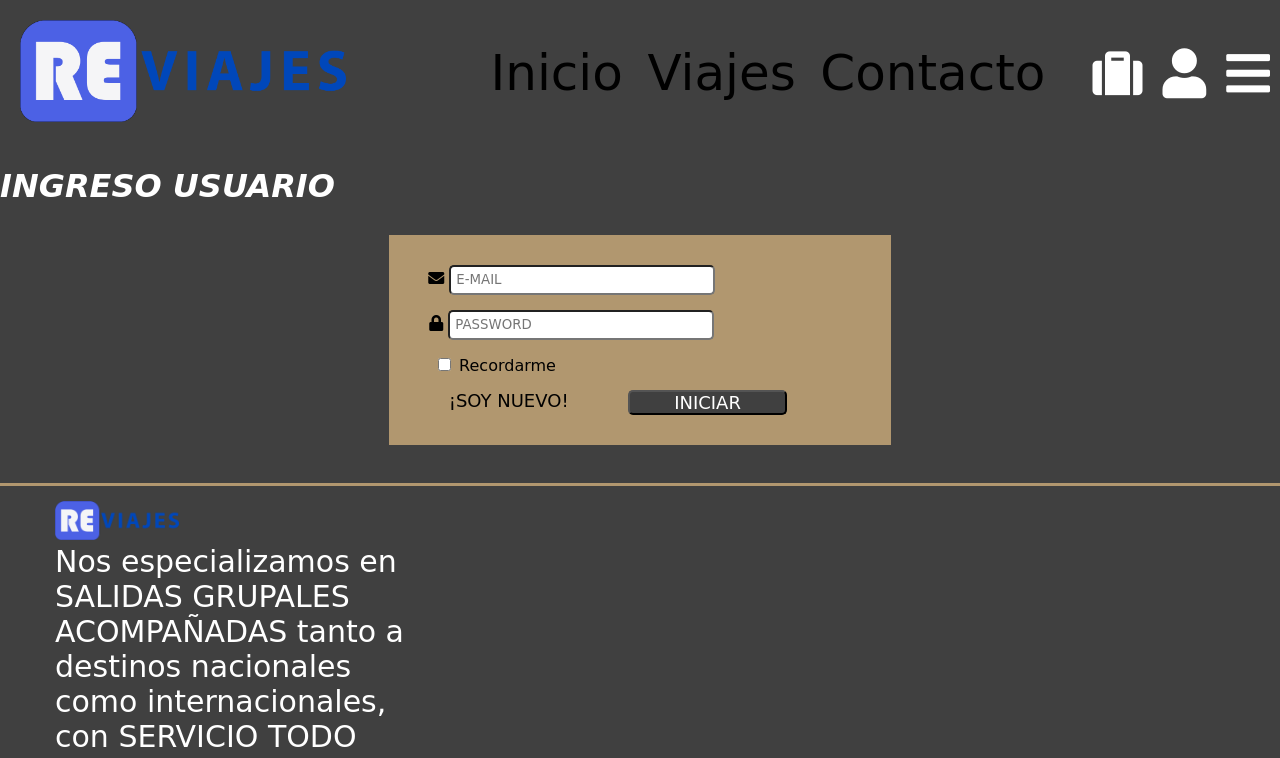
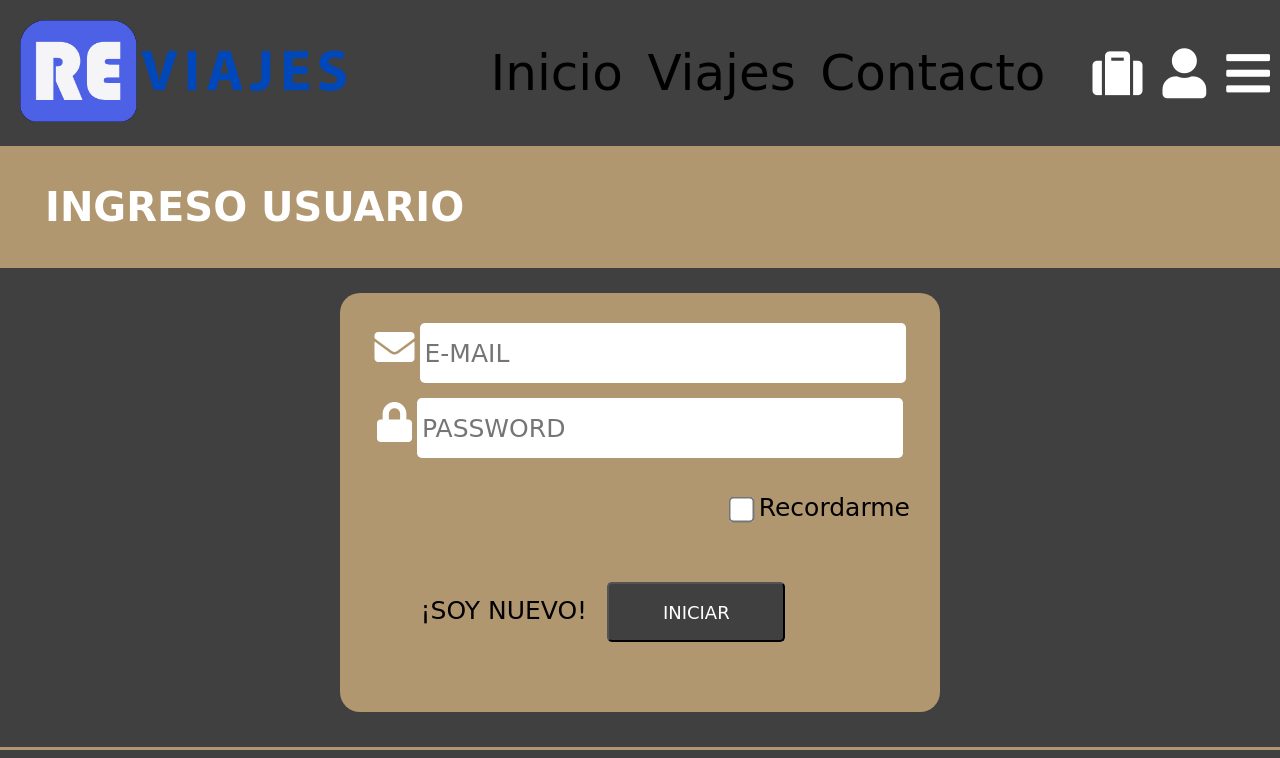
Before and after one commit to ricardoarielmartinez/grupo_9_REviajes, a website: page views/login.html in a window 1280 px wide. Shown: the top 758 px of the page. Drawn offline with Linux system fonts and the light colour scheme; files that its build step writes are made by us from their sources; files whose address does not match are found by name; a web font is replaced by a local one.

Commit message:
se modifican css de Login

```diff
--- a/public/css/styles_login.css
+++ b/public/css/styles_login.css
@@ -7,41 +7,51 @@ de la pagina. Como por ejemplo main, header,h1..
 
 
 .form-login{
-    background-color: #b1976f;
+    background-color: #404040;
     padding: 5px;
     text-align: center;
 }
 
-h1{
-    color: #FFFFFF;
-    font-style: italic;
-}
-
 .login-card {
     padding: 30px;
-    width: 100%;
+    min-width: 600px;
     margin: auto;
+    border-radius: 20px;
+    min-width: 300px;
+    max-width: 600px;
+    background-color: #b1976f;
 }
-
-.login-bar {
+.login-bar{
+     width: 100%;
+}
+.login-bar__input {
     border-radius: 5px;
     padding-left: 5px;
     width: 90%;
-    max-width: 300px;
-    height: 30px;
+    min-height: 60px;
     margin-bottom: 15px;
+    font-size: 25px;
+    border-style: none;
 }
 
 .checkbox-recordarme {
-    text-align: justify;
-    margin: 15px;
+    margin-top: 20px;
+    margin-bottom: 20px;
+    text-align: right;
+    font-size: 25px;
+}
+.login-bar__checkbox {
+    transform: scale(2);
+
 }
 
 .button-box{
     display: flex;
-    justify-content:space-around;
+    padding: 20px;
+    justify-content:center;
     text-align: right;
     width: 90%;
+    align-items: baseline;
 }
 
 .button {
@@ -49,11 +59,19 @@ h1{
     background-color: #404040;
     color: #FFFFFF;
     font-size: 18px;
-    width: 40%;
-    padding: 0%;
+    width: 60%;
+    min-height: 60px;
+    margin: 20px;
+
 }
 .link-register{
-    font-size: 18px;
+    min-height: 60px;
+    font-size: 25px;
+}
+
+.fa-envelope, .fa-lock{
+    color: white;
+    font-size: 40px;
 }
 
 
@@ -69,31 +87,3 @@ objetos. Ejemplo  hover, active
 Aca van los estilos correspondiente al comportamiento
 de la pagina de acuerdo a la resolución
 -------------------------------------------------*/
-
-/*tablet*/
-@media (min-width: 768px) {
-
-    .form-login{
-        background-color: #404040;
-    }
-
-    .login-card {
-        padding: 30px;
-        background-color: #b1976f;
-        border: #404040 solid 3px;
-        width: 40%;
-        margin: auto;
-    }
-
-}
-
-@media (min-width: 1000px) {
-
-
-    .login-card {
-        padding: 30px;
-        background-color: #b1976f;
-        width: 40%;
-        margin: auto;
-    }
-}
--- a/views/login.html
+++ b/views/login.html
@@ -12,6 +12,7 @@
         <link href="css/styles.css" rel="stylesheet">
         <link href="css/styles_login.css" rel="stylesheet">
         <link href="css/styles_register.css" rel="stylesheet">
+        <link href="css/styles_productDetail.css" rel="stylesheet">
         <title>reViajes</title>
     </head>
 <body>
@@ -50,14 +51,19 @@
             </nav>
         </div>
     </header>
-    <h1>INGRESO USUARIO</h1>
+    <section class="titulo-detalle">
+        <div>
+            <h2 class="titulo-detalle__destino"> INGRESO USUARIO</h2>
+        </div>
+    </section>
+
     <div class="form-login">
         <form action ="/" method="GET">
             <div class="login-card">
                 <div class="login-bar">
                     <i class="fas fa-envelope"></i>
                     <input
-                        class = "login-bar"
+                        class = "login-bar__input"
                         type="email"
                         name="email"
                         placeholder="E-MAIL"
@@ -68,7 +74,7 @@
                 <div class="login-bar">
                     <i class="fas fa-lock"></i>
                     <input
-                        class ="login-bar"
+                        class ="login-bar__input"
                         type="password"
                         name="pass"
                         placeholder="PASSWORD"
@@ -78,6 +84,7 @@
                 <div class="checkbox-recordarme">
 
                     <input
+                        class ="login-bar__checkbox"
                         type="checkbox"
                         value= "recordarme"
                         name="recordarme"
@@ -86,9 +93,7 @@
                 </div>
                 <div class="button-box">
                     <a href="/register" class="link-register">¡SOY NUEVO!</a>
-                    <button
-                        class = "button"
-                        type = "submit">INICIAR</button>
+                    <button class = "button" type = "submit">INICIAR</button>
                 </div>
             </div>
 
```
